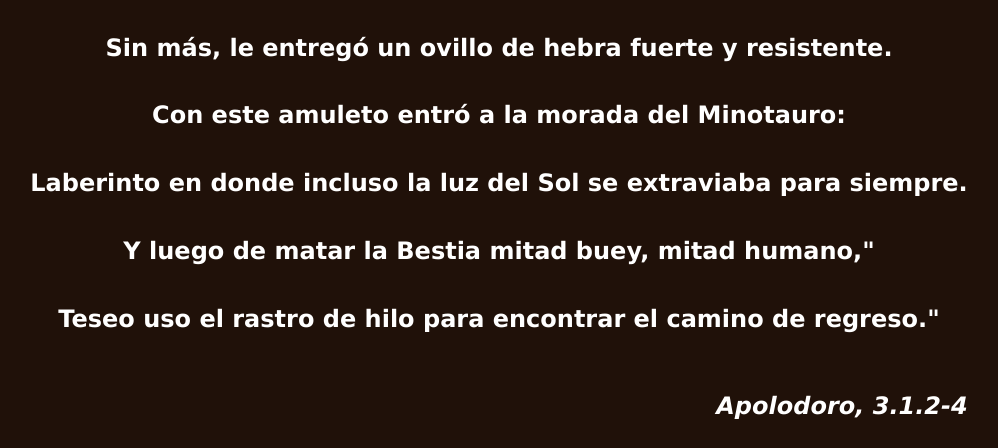
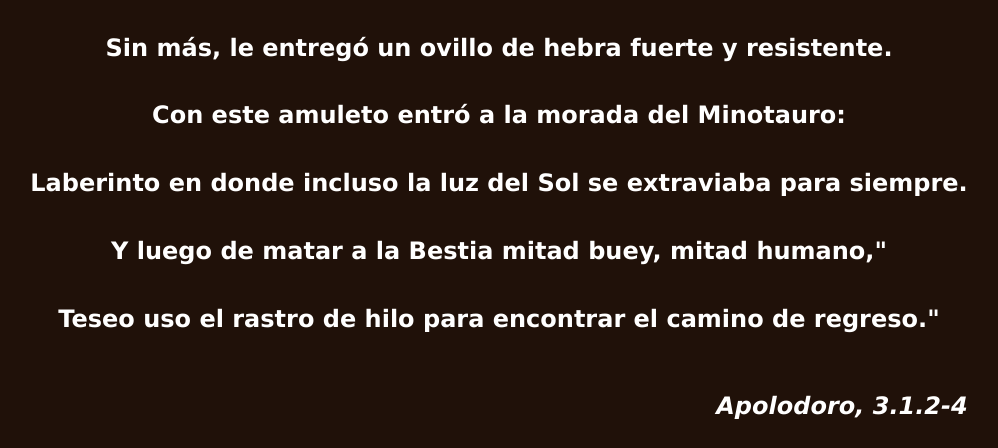
Before and after one commit to simon1494/MicroSQL, a Python web app: template templates/sqladmin/index.html in a window 1280 px wide. Shown: the part 486-934 px from the top of the page, without its empty margins (141-1139 px from the left). Run offline with Jinja, Linux system fonts and the light colour scheme; the template is opened without the code that fills it, so the values that code supplies are empty; some libraries are stand-ins or nearby versions.

Commit message:
chore: update lobby-bio.html

```diff
--- a/templates/sqladmin/lobby-bio.html
+++ b/templates/sqladmin/lobby-bio.html
@@ -3,7 +3,7 @@
     <h2 class="mb-2 fs-2">Sin más, le entregó un ovillo de hebra fuerte y resistente.</h2>
     <h2 class="mb-2 fs-2">Con este amuleto entró a la morada del Minotauro:</h2>
     <h2 class="mb-2 fs-2">Laberinto en donde incluso la luz del Sol se extraviaba para siempre. </h2>
-    <h2 class="mb-2 fs-2">Y luego de matar la Bestia mitad buey, mitad humano,"</h2>
+    <h2 class="mb-2 fs-2">Y luego de matar a la Bestia mitad buey, mitad humano,"</h2>
     <h2 class="mb-2 fs-2">Teseo uso el rastro de hilo para encontrar el camino de regreso."</h2>
     <br>
     <h2 class="mb-2 fs-2"><em>Apolodoro, 3.1.2-4</em></h2>
```
